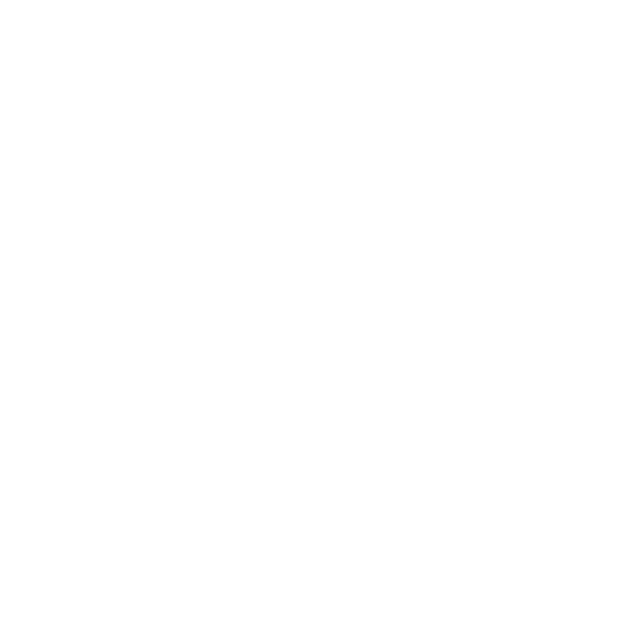
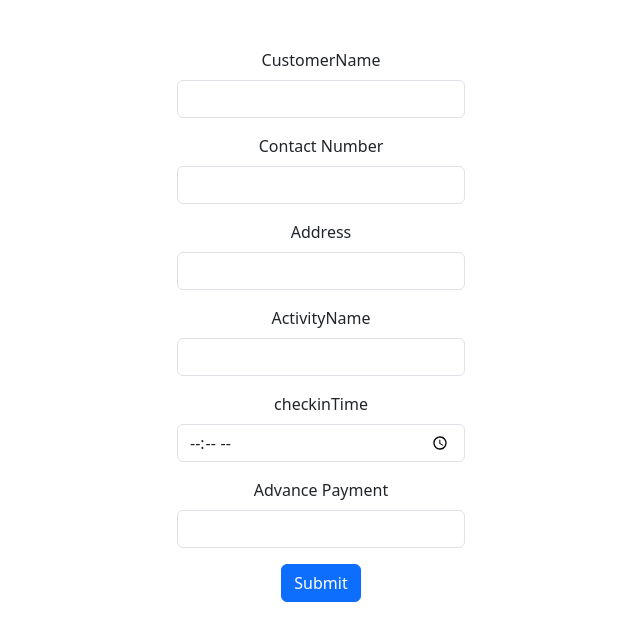
Before and after one commit to Sithumpramu/Hotel-Booking-and-Management-System, a React (Create React App) app in the folder frontend/: page /WatersportsReservation in a window 1280 px wide. Before the commit this address had no page. Shown: the top 640 px of the page, without its empty margins (319-959 px from the left). Built offline with nearby package versions, Linux system fonts and the light colour scheme; a web font is replaced by a local one.

Commit message:
watersport reservation form

```diff
--- a/frontend/src/App.js
+++ b/frontend/src/App.js
@@ -13,6 +13,7 @@
 import ManagerDashboard from './Pages/Staff/ManagerDashboard';
 import AddActivity from './Pages/Staff/AddActivity';
 import WatersportManage from "./Pages/Staff/WatersportManagement";
+import AddReserv from "./Pages/Staff/addWatersportReserv";
 
 
 // Layout component with header and footer
@@ -65,6 +66,10 @@
             path="/WatersportsManagement"
             element={<WatersportManage />}
           />
+          <Route
+            path="/WatersportsReservation"
+            element={<AddReserv />}
+          />
 
         </Routes>
 
--- a/frontend/src/Pages/Staff/AddActivity.js
+++ b/frontend/src/Pages/Staff/AddActivity.js
@@ -48,7 +48,7 @@
                     <input type="text" className="form-control" id="exampleInputEmail1" aria-describedby="emailHelp" onChange={(e)=>{setDescription(e.target.value);}}/>
                 </div>
                 <div class="mb-3">
-                    <label for="formFile" className="form-label">Default file input example</label>
+                    <label for="formFile" className="form-label">Image File</label>
                     <input className="form-control" type="file" id="formFile" onChange={(e)=>{setImage(e.target.files[0]);}}/>
                 </div>
                 <button type="submit" className="btn btn-primary" id="submit" onClick={() => { validation(); }}>Submit</button>
@@ -58,6 +58,8 @@
         </div>
 
 
+
+
         </div>
 
     )}
--- a/frontend/src/Pages/Staff/WatersportManagement.js
+++ b/frontend/src/Pages/Staff/WatersportManagement.js
@@ -9,7 +9,7 @@
   const [nameToDelete, setNameToDelete] = useState("");
 
   if (isLoading) {
-    return <div>Loading...</div>;
+    return <div className="alert alert-primary" role="alert">Loading...</div>;
   }
 
   if (error) {
@@ -18,7 +18,7 @@
 
   const handleDelete = async () => {
     await deleteActivity(nameToDelete);
-    console.log(isLoading, "handleDelete loading");
+    //console.log(isLoading, "handleDelete loading");
     setNameToDelete("");
   };
 
@@ -88,7 +88,7 @@
               ></button>
             </div>
             <div className="modal-body">
-              Are you sure you want to delete this user?
+              Are you sure you want to delete this Activity?
             </div>
             <div className="modal-footer">
               <button
--- /dev/null
+++ b/frontend/src/Pages/Staff/addWatersportReserv.js
@@ -0,0 +1,75 @@
+import { useState } from "react";
+import useAddReserv  from "../../hooks/useAddReserv";
+
+const AddReserv = () => {
+    const [CusName, setCusName] = useState('')
+    const [TelNo, setTelNo] = useState('')
+    const [Address, setAddress] = useState('')
+    const [ActivityName, setActivityName] = useState('')
+    const [checkinTime, setcheckinTime] = useState('')
+    const [AdvancePayment, setAdvancePayment] = useState('')
+    //const [addReserv] =useAddReserv('')
+
+    const { addReserv, isLoading, error } = useAddReserv();
+
+    const handleSubmit = async (e) => {
+        e.preventDefault()
+
+        await addReserv(CusName, TelNo,Address,ActivityName,checkinTime,AdvancePayment)
+      }
+
+      function validation()
+        {
+            var submit = document.getElementById("submit");
+
+            if(CusName ==='' && TelNo ==='' && Address ==='' && ActivityName ===''  && checkinTime ==='' && AdvancePayment ===''){
+                // document.getElementById("emailError").innerHTML = "Can't be empty";
+
+                document.getElementById("Error").innerHTML = "All fields must be filled.";
+
+              }
+        }
+
+        return(
+            <div>
+            <div className="d-flex align-items-center justify-content-center mb-3 mt-5" >
+                <form onSubmit={handleSubmit} method='Post' style={{ width: "18rem" }}>
+                    <div className="mb-3">
+                        <label for="exampleInputEmail1" className="form-label">CustomerName</label>
+                        <input type="text" className="form-control" id="exampleInputEmail1" aria-describedby="emailHelp" onChange={(e)=>{setCusName(e.target.value);}}/>
+                    </div>
+                    <div class="mb-3">
+                        <label for="exampleInputEmail1" className="form-label">Contact Number</label>
+                        <input type="number" className="form-control" id="exampleInputEmail1" aria-describedby="emailHelp" onChange={(e)=>{setTelNo(e.target.value);}}/>
+                    </div>
+                    <div class="mb-3">
+                        <label for="exampleInputEmail1" className="form-label">Address</label>
+                        <input type="text" className="form-control" id="exampleInputEmail1" aria-describedby="emailHelp" onChange={(e)=>{setAddress(e.target.value);}}/>
+                    </div>
+                    <div class="mb-3">
+                        <label for="exampleInputEmail1" className="form-label">ActivityName</label>
+                        <input type="text" className="form-control" id="exampleInputEmail1" aria-describedby="emailHelp" onChange={(e)=>{setActivityName(e.target.value);}}/>
+                    </div>
+                    <div class="mb-3">
+                        <label for="exampleInputEmail1" className="form-label">checkinTime</label>
+                        <input type="time" className="form-control" id="exampleInputEmail1" aria-describedby="emailHelp" onChange={(e)=>{setcheckinTime(e.target.value);}}/>
+                    </div>
+                    <div class="mb-3">
+                        <label for="exampleInputEmail1" className="form-label">Advance Payment</label>
+                        <input type="Number" className="form-control" id="exampleInputEmail1" aria-describedby="emailHelp" onChange={(e)=>{setAdvancePayment(e.target.value);}}/>
+                    </div>
+
+                    <button type="submit" className="btn btn-primary" id="submit" onClick={() => { validation(); }}>Submit</button>
+
+                    <p id="Error"></p>
+                </form>
+            </div>
+
+
+
+
+            </div>
+
+        )}
+
+        export default AddReserv;
--- a/frontend/src/hooks/useAddNew.js
+++ b/frontend/src/hooks/useAddNew.js
@@ -31,8 +31,10 @@
         const json = await response.json();
         setError(json.error);
       } else {
-        navigate("/");
+        navigate("/WatersportsManagement");
+        alert('Activity Added successfully');
       }
+
     } catch (error) {
       setError("An unexpected error occurred");
     } finally {
--- /dev/null
+++ b/frontend/src/hooks/useAddReserv.js
@@ -0,0 +1,36 @@
+import { useState } from "react";
+import { useNavigate } from "react-router-dom";
+
+const useAddReserv = () => {
+  const [error, setError] = useState(null);
+  const [isLoading, setIsLoading] = useState(false);
+  const navigate = useNavigate();
+
+  const addReserv = async (CusName, TelNo,Address,ActivityName,checkinTime,AdvancePayment) => {
+      setIsLoading(true);
+      setError(null);
+
+      try {
+        const response = await fetch('http://localhost:4000/WatersportReservation/add', {
+          method: 'POST',
+          headers: {'Content-Type': 'application/json'},
+          body: JSON.stringify({ CusName, TelNo,Address,ActivityName,checkinTime,AdvancePayment})
+        });
+
+        if (!response.ok) {
+          const json = await response.json();
+          setError(json.error);
+        } else {
+          navigate('/');
+        }
+      } catch (error) {
+        setError("An unexpected error occurred");
+      } finally {
+        setIsLoading(false);
+      }
+    };
+
+    return { addReserv, isLoading, error };
+  };
+
+  export default useAddReserv;
--- a/frontend/src/hooks/useDeleteActivity.js
+++ b/frontend/src/hooks/useDeleteActivity.js
@@ -1,12 +1,12 @@
 import { useState } from 'react';
-//import { useNavigate } from "react-router-dom";
+import { useNavigate } from "react-router-dom";
 import { useAuthContext } from './useAuthContext';
 
 const useActivityDelete = () => {
   const [error, setError] = useState(null);
   const [status, setStatus] = useState('');
   const [isLoading, setIsLoading] = useState(false);
-  //const navigate = useNavigate();
+  const navigate = useNavigate();
   const { dispatch } = useAuthContext();
 
   const deleteActivity = async (activityName) => {
@@ -23,12 +23,11 @@
 
       if (!response.ok) {
         throw new Error(data.error);
+      }else {
+        navigate("/WatersportsManagement");
+        alert('Activity deleted successfully');
       }
 
-      // Successful deletion
-      setIsLoading(false);
-      setStatus(data.status);
-      alert('Activity deleted successfully');
 
       // Optionally, redirect or trigger a list refresh here...
     } catch (error) {
```
Also changed, not shown: frontend/src/Pages/Staff/receptionDashboard.js (added, +12 -0 lines), 2 other files (tests, documents, lock files or other folders).
